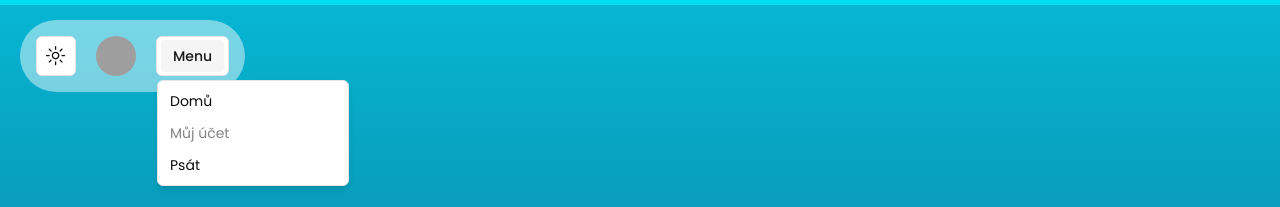
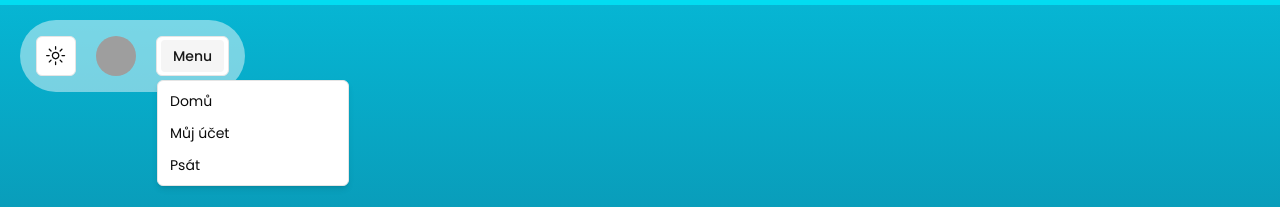
Before and after one commit to L3onardoCZ/pvd-project, a Next.js app: page / in a window 1280 px wide. Both pictures are taken after a click on the button "Menu". Shown: the top 207 px of the page. Built offline with nearby package versions, Linux system fonts and the light colour scheme; grey boxes are pictures that could not be loaded.

Commit message:
odstranění sessionStorage

```diff
--- a/src/components/ActionWindow.tsx
+++ b/src/components/ActionWindow.tsx
@@ -41,7 +41,7 @@ export default function ActionWindow(){
                         <MenubarTrigger>Menu</MenubarTrigger>
                         <MenubarContent>
                             <Link href="./"><MenubarItem>Domů</MenubarItem></Link>
-                            {(sessionStorage.getItem("isLoggedIn") !== null) ? (<Link href="./account"><MenubarItem>Můj účet</MenubarItem></Link>) : (<MenubarItem disabled>Můj účet</MenubarItem>)}
+                            <Link href="./account"><MenubarItem>Můj účet</MenubarItem></Link>
                             <MenubarItem>Psát</MenubarItem>
                         </MenubarContent>
                     </MenubarMenu>
```
